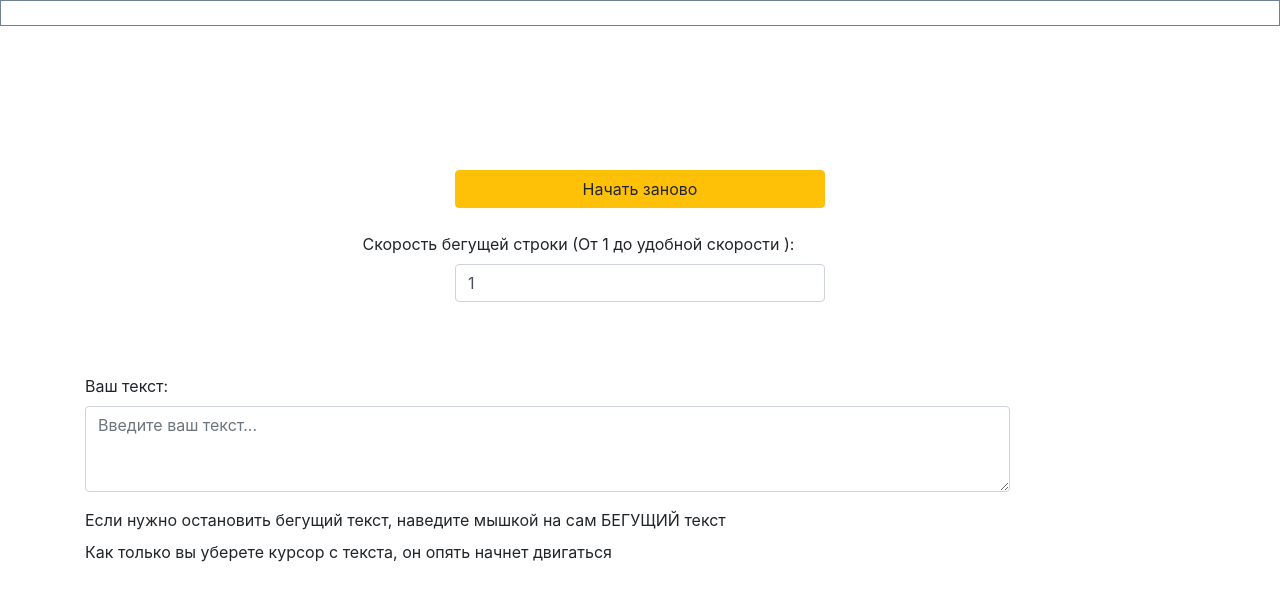
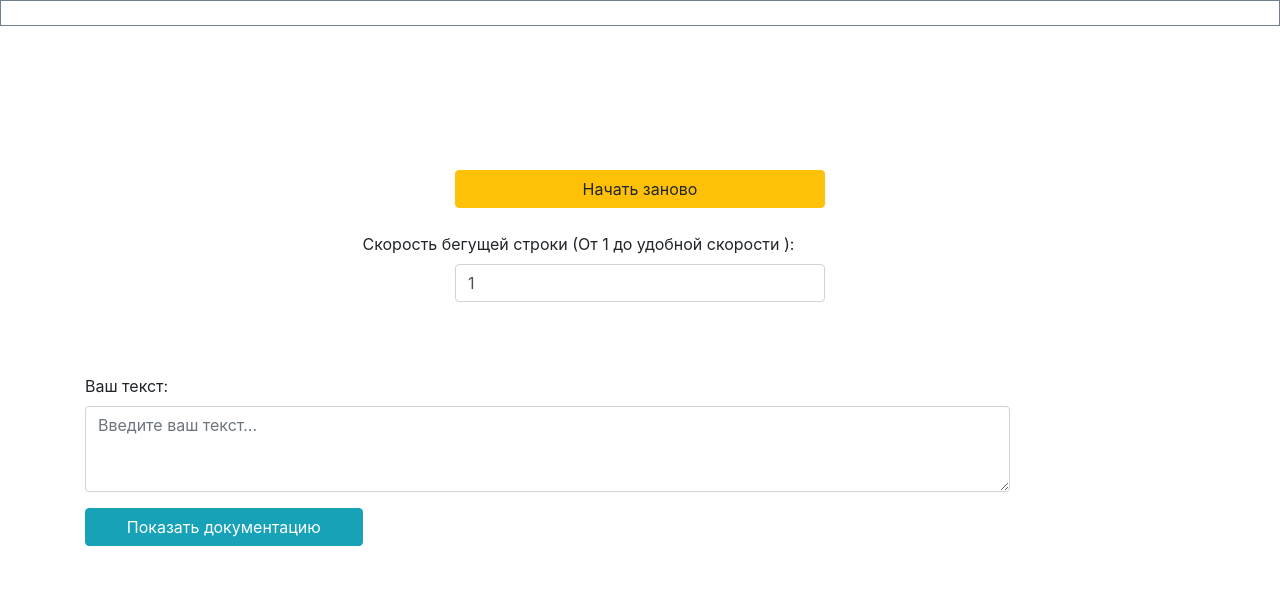
Before and after one commit to Anton-Volchkov/running-text, an Angular app: page / in a window 1280 px wide. Shown: the top 600 px of the page. Built offline with nearby package versions, Linux system fonts and the light colour scheme.

Commit message:
Add button Documentation

```diff
--- a/src/app/app.component.html
+++ b/src/app/app.component.html
@@ -21,9 +21,19 @@
 </div>
 
 
-<label>Если нужно остановить бегущий текст, наведите мышкой на сам БЕГУЩИЙ текст</label>
+<div *ngIf="documentation" style="padding: 15px;">
+  <span>Если нужно остановить бегущий текст, наведите мышкой на сам БЕГУЩИЙ текст.</span>
 <br>
-<label>Как только вы уберете курсор с текста, он опять начнет двигаться</label>
+<span>Как только вы уберете курсор с текста, он опять начнет двигаться.</span>
 <br>
+<span>Если Вы изменили скорость бегущей строки, чтобы изменения применились нужно:
+  <br>
+  1. Либо нажать на кнопку "Начать заново"
+  <br>
+  2. Либо дождаться окончания текущей бегущей строки. Новая бегущая строка начнется с новой скоростью.
+</span>
+</div>
+
+<button class="btn btn-info col-3" (click)="ChangeDocStatus()">{{docText}}</button>
 <br>
 </div>
--- a/src/app/app.component.ts
+++ b/src/app/app.component.ts
@@ -6,10 +6,12 @@ import { Component } from '@angular/core';
   styleUrls: ['./app.component.css']
 })
 export class AppComponent {
-  title = 'ReadText';
+  title = 'RunningText';
   Text:string = "";
   speed:number=1;
   b:boolean = true;
+  documentation:boolean = false;
+  docText = "Показать документацию";
 
   lol(obj:any)
   {
@@ -22,4 +24,10 @@ export class AppComponent {
   this.b = !this.b;
  },100);
 }
+
+ChangeDocStatus()
+{
+  this.documentation = !this.documentation;
+  this.docText = this.documentation?"Скрыть документацию":"Показать документацию";
 }
+}
--- a/src/index.html
+++ b/src/index.html
@@ -2,7 +2,7 @@
 <html lang="en">
 <head>
   <meta charset="utf-8">
-  <title>ReadText</title>
+  <title>Running Text</title>
   <base href="/">
   <meta name="viewport" content="width=device-width, initial-scale=1">
   <link rel="icon" type="image/x-icon" href="favicon.ico">
```
